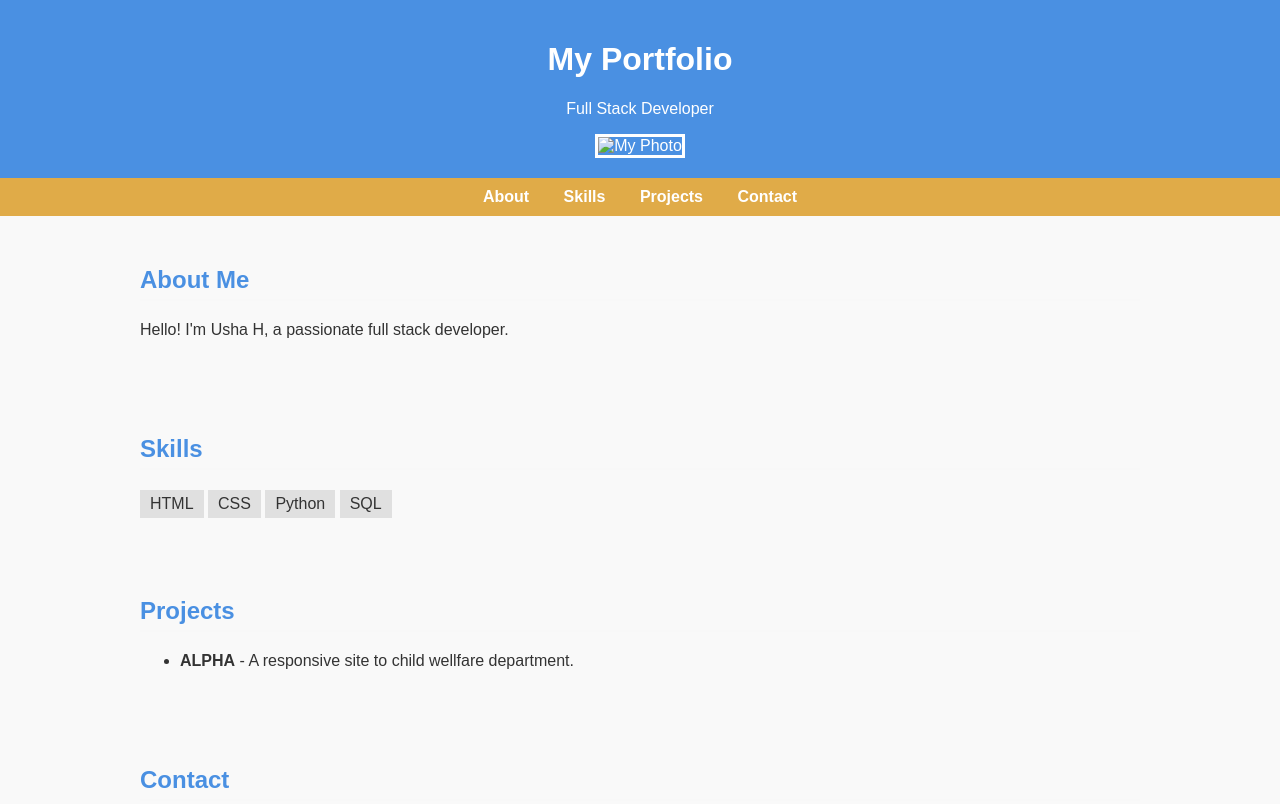
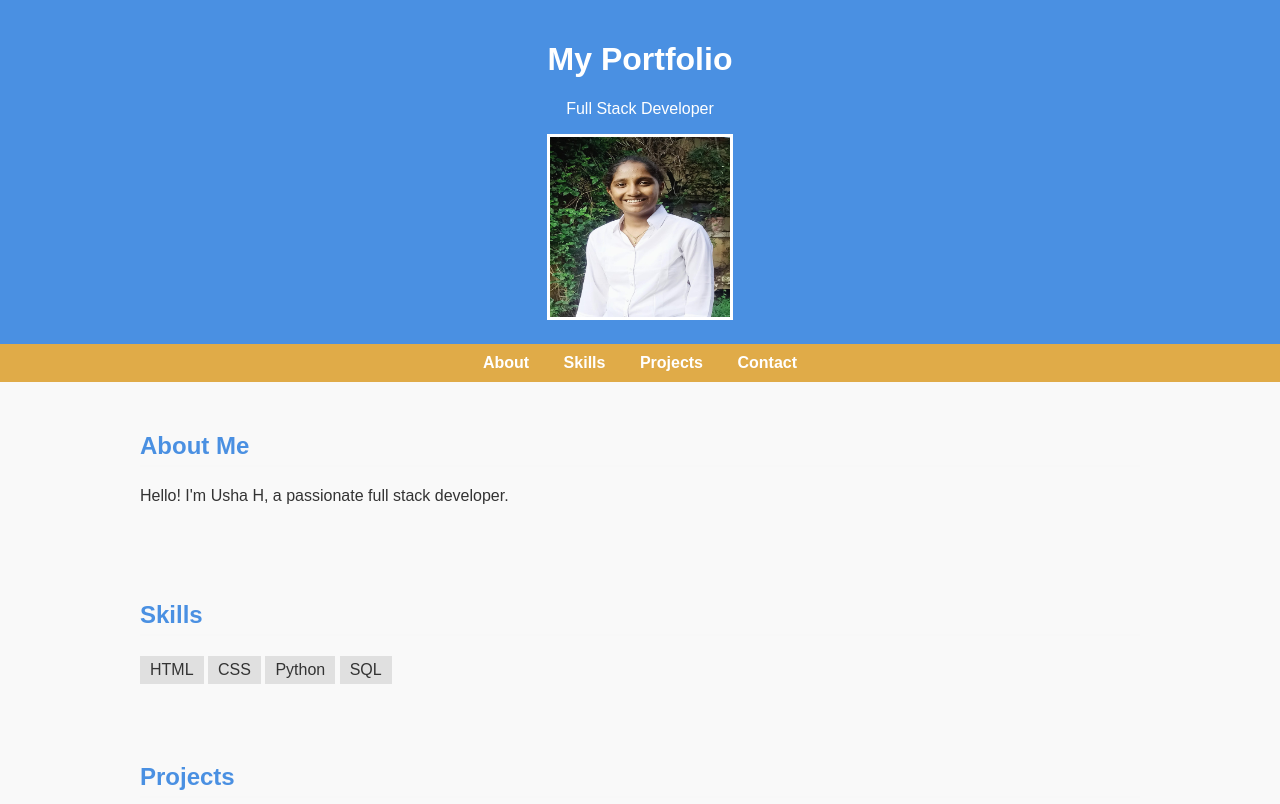
Before and after one commit to Usha-ashu/portfoli, a plain HTML site: page index.html in a window 1280 px wide. Shown: the top 804 px of the page. Drawn offline with Linux system fonts and the light colour scheme.

Commit message:
Update index.html

```diff
--- a/index.html
+++ b/index.html
@@ -56,10 +56,10 @@
   </style>
 </head>
 <body>
-  <header>
+    <header>
     <h1>My Portfolio</h1>
     <p>Full Stack Developer</p>
-    <img src="c:\Users\USHA H\AppData\Local\Packages\5319275A.WhatsAppDesktop_cv1g1gvanyjgm\TempState\7854D49BA2F35C970603FBE7B70364F9\WhatsApp Image 2025-10-03 at 07.20.50_fe052856.jpg" alt="My Photo">
+    <img src="WhatsApp Image 2025-10-03 at 07.20.50_2e9d9f39.jpg" alt="My Photo">
   </header>
 
   <nav>
```
